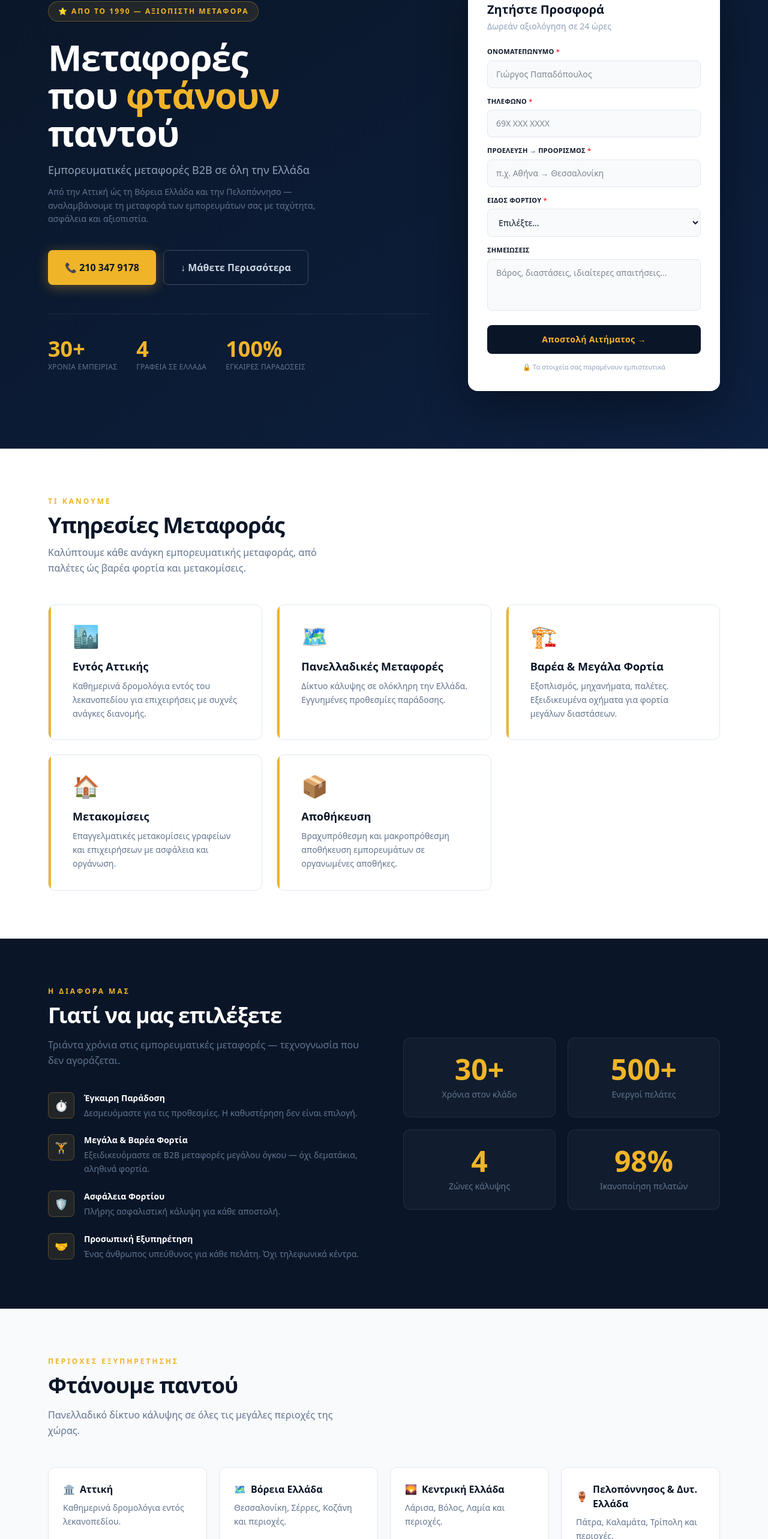
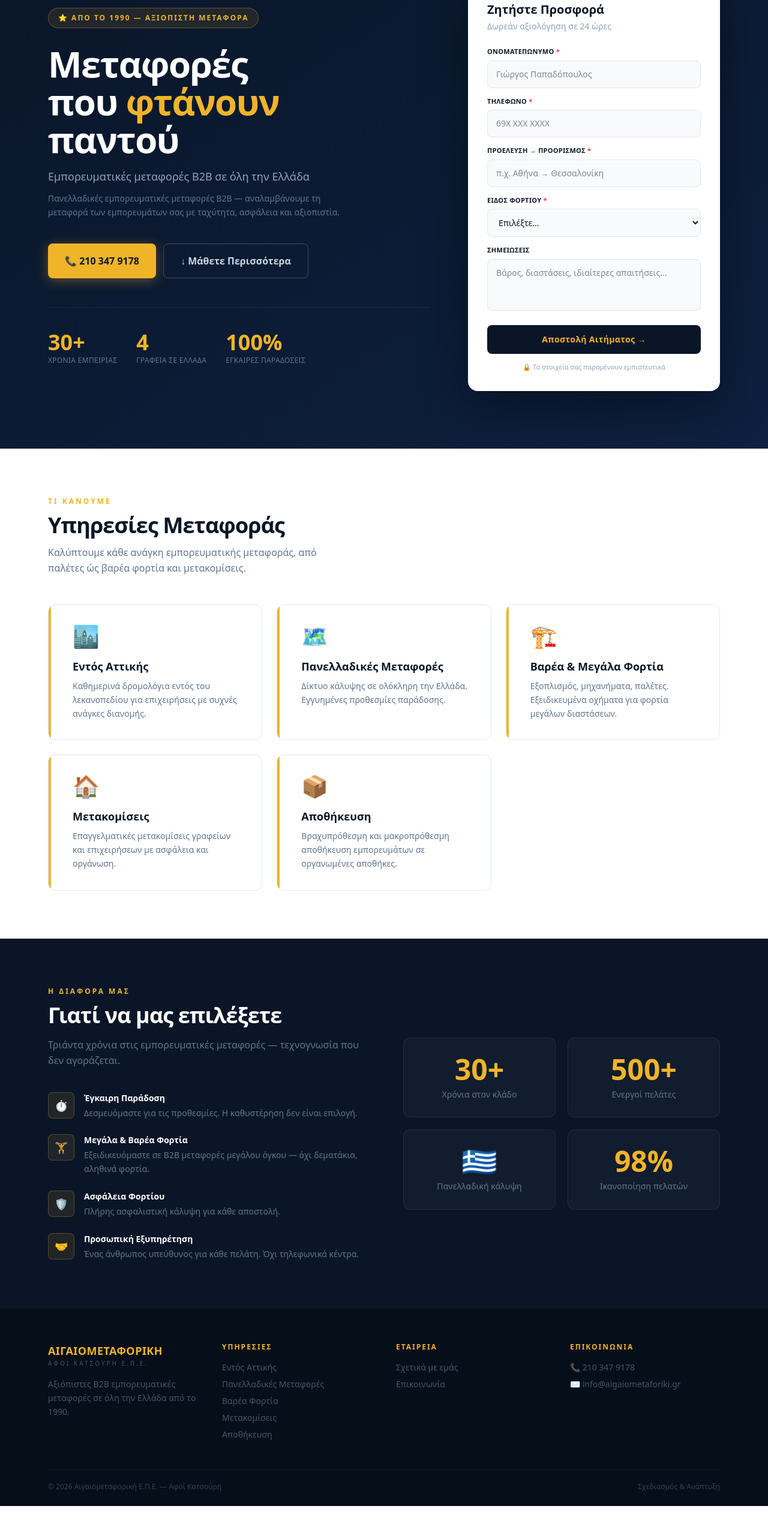
Before and after one commit to Grifrag/katsouris, a Next.js app: page / in a window 1280 px wide. Shown: the part 224-2790 px from the top of the page at 60% size. After the commit the page ends 2735 px from the top, so only its background shows below. Built offline with nearby package versions, Linux system fonts and the light colour scheme.

Commit message:
feat: remove coverage section and geographic breakdowns, simplify messaging

```diff
--- a/app/page.tsx
+++ b/app/page.tsx
@@ -3,7 +3,6 @@ import Nav from '@/components/Nav'
 import Hero from '@/components/Hero'
 import Services from '@/components/Services'
 import WhyUs from '@/components/WhyUs'
-import Coverage from '@/components/Coverage'
 import Footer from '@/components/Footer'
 import MobileCallBar from '@/components/MobileCallBar'
 
@@ -15,7 +14,6 @@ export default function Home() {
       <Hero />
       <Services />
       <WhyUs />
-      <Coverage />
       <Footer />
       <MobileCallBar />
     </main>
--- a/components/Coverage.tsx
+++ b/components/Coverage.tsx
@@ -1,40 +1,4 @@
-import { OFFICES, COVERAGE_ZONES } from '@/lib/constants'
-
+// Coverage section removed — not used
 export default function Coverage() {
-  return (
-    <section id="coverage" className="bg-slate-50 py-20 px-4 sm:px-6 lg:px-20">
-      <div className="max-w-7xl mx-auto">
-        <p className="text-xs font-bold text-gold-400 tracking-[3px] uppercase mb-3">Περιοχές εξυπηρέτησης</p>
-        <h2 className="text-3xl sm:text-4xl font-black text-navy-900 mb-4 tracking-tight">Φτάνουμε παντού</h2>
-        <p className="text-slate-500 text-base mb-12 max-w-lg leading-relaxed">Πανελλαδικό δίκτυο κάλυψης σε όλες τις μεγάλες περιοχές της χώρας.</p>
-
-        {/* Coverage zones grid */}
-        <div className="grid grid-cols-1 sm:grid-cols-2 lg:grid-cols-4 gap-5 mb-10">
-          {COVERAGE_ZONES.map((zone) => (
-            <div key={zone.region} className="bg-white border border-slate-200 rounded-xl p-6 hover:border-gold-400 transition-colors">
-              <h4 className="flex items-center gap-2 text-navy-900 font-extrabold text-base mb-2">
-                <span>{zone.icon}</span>
-                {zone.region}
-              </h4>
-              <p className="text-slate-500 text-sm leading-relaxed">{zone.description}</p>
-            </div>
-          ))}
-        </div>
-
-        {/* Main office */}
-        <div className="border-t border-slate-200 pt-8">
-          <p className="text-xs font-bold text-slate-400 tracking-[2px] uppercase mb-4">Κεντρικά Γραφεία</p>
-          <div className="inline-flex items-center gap-4 bg-white border border-slate-200 rounded-xl px-6 py-4">
-            <span className="text-2xl">{OFFICES[0].icon}</span>
-            <div>
-              <p className="text-navy-900 font-extrabold">{OFFICES[0].city} — {OFFICES[0].contact}</p>
-              <a href={`tel:${OFFICES[0].tel}`} className="text-navy-900 font-semibold text-sm hover:text-gold-400 transition-colors">
-                📞 {OFFICES[0].phone}
-              </a>
-            </div>
-          </div>
-        </div>
-      </div>
-    </section>
-  )
+  return null
 }
--- a/components/Hero.tsx
+++ b/components/Hero.tsx
@@ -27,8 +27,8 @@ export default function Hero() {
             Εμπορευματικές μεταφορές B2B σε όλη την Ελλάδα
           </p>
           <p className="text-slate-500 text-sm leading-relaxed mb-10 max-w-lg">
-            Από την Αττική ώς τη Βόρεια Ελλάδα και την Πελοπόννησο — αναλαμβάνουμε
-            τη μεταφορά των εμπορευμάτων σας με ταχύτητα, ασφάλεια και αξιοπιστία.
+            Πανελλαδικές εμπορευματικές μεταφορές B2B — αναλαμβάνουμε τη μεταφορά
+            των εμπορευμάτων σας με ταχύτητα, ασφάλεια και αξιοπιστία.
           </p>
           <div className="flex flex-col sm:flex-row gap-3">
             <a
--- a/lib/constants.ts
+++ b/lib/constants.ts
@@ -52,20 +52,10 @@ export const WHY_US_ITEMS = [
 export const STATS = [
   { value: '30+', label: 'Χρόνια στον κλάδο' },
   { value: '500+', label: 'Ενεργοί πελάτες' },
-  { value: '4', label: 'Ζώνες κάλυψης' },
+  { value: '🇬🇷', label: 'Πανελλαδική κάλυψη' },
   { value: '98%', label: 'Ικανοποίηση πελατών' },
 ]
 
-export const OFFICES = [
-  { city: 'Αθήνα', icon: '🏛️', contact: 'Ι. Κατσούρης & Υιοί', phone: '210 347 9178', tel: '2103479178' },
-]
-
-export const COVERAGE_ZONES = [
-  { region: 'Αττική', icon: '🏛️', description: 'Καθημερινά δρομολόγια εντός λεκανοπεδίου.' },
-  { region: 'Βόρεια Ελλάδα', icon: '🗺️', description: 'Θεσσαλονίκη, Σέρρες, Κοζάνη και περιοχές.' },
-  { region: 'Κεντρική Ελλάδα', icon: '🌄', description: 'Λάρισα, Βόλος, Λαμία και περιοχές.' },
-  { region: 'Πελοπόννησος & Δυτ. Ελλάδα', icon: '🏺', description: 'Πάτρα, Καλαμάτα, Τρίπολη και περιοχές.' },
-]
 
 export const CARGO_TYPES = [
   'Παλέτες',
```
Also changed, not shown: .claude/launch.json (added).
